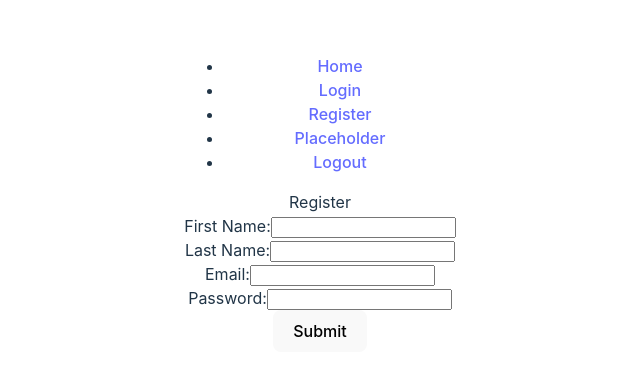
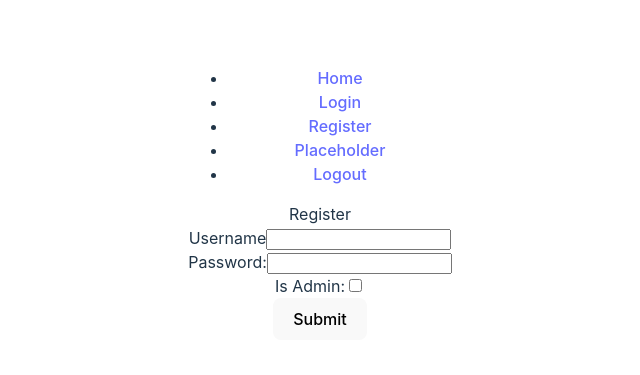
Before and after one commit to Jvnc0503/DBP-Hackaton2-Template, a React (Vite) app: page /register in a window 1280 px wide. Shown: the part 205-580 px from the top of the page, without its empty margins (320-960 px from the left). Built offline with nearby package versions, Linux system fonts and the light colour scheme.

Commit message:
no era login, era register xd

```diff
--- a/src/components/Register.jsx
+++ b/src/components/Register.jsx
@@ -3,17 +3,15 @@ import { fetchRegister } from "../api";
 import { useNavigate } from "react-router-dom";
 
 const Register = () =>{
-    const [firstName, setFirstName] = useState('');
-    const [lastName, setLastName] = useState('');
-    const [email, setEmail] = useState('');
+    const [username, setUsername] = useState('');
     const [password, setPassword] = useState('');
-    const [isAdmin, setIsAdmin] = useState(false);
+    const [role, setRole] = useState('');
     const navigate = useNavigate();
 
     const handleSubmit = async (e) =>{
         e.preventDefault();
         try{
-            const res = await fetchRegister({firstName, lastName, email, password});
+            const res = await fetchRegister({username, password, role});
             console.log(res);
             alert('Register successful');
             navigate('/');
@@ -24,35 +22,19 @@ const Register = () =>{
         }
     }
 
+    const handleRole = (e) => {
+        setRole(e.target.checked ? 'ROLE_ADMIN' : 'ROLE_USER');
+    };
+
     return(
         <form onSubmit={handleSubmit}>
             <div>Register</div>
-            <label htmlFor="firstName">First Name:
+            <label htmlFor="username">Username
                 <input
                     type="text"
-                    id="firstName"
-                    value={firstName}
-                    onChange={(e) => setFirstName(e.target.value)}
-                    required
-                />
-            </label>
-            <br/>
-            <label htmlFor="lastName">Last Name:
-                <input
-                    type="text"
-                    id="lastName"
-                    value={lastName}
-                    onChange={(e) => setLastName(e.target.value)}
-                    required
-                />
-            </label>
-            <br/>
-            <label htmlFor="email">Email:
-                <input
-                    type="email"
-                    id="email"
-                    value={email}
-                    onChange={(e) => setEmail(e.target.value)}
+                    id="username"
+                    value={username}
+                    onChange={(e) => setUsername(e.target.value)}
                     required
                 />
             </label>
@@ -67,6 +49,15 @@ const Register = () =>{
                 />
             </label>
             <br/>
+            <label htmlFor="isAdmin">Is Admin:
+                <input
+                    type="checkbox"
+                    id="isAdmin"
+                    checked={role}
+                    onChange={handleRole}
+                />
+            </label>
+            <br/>
             <button type="submit">Submit</button>
         </form>
     );
```
